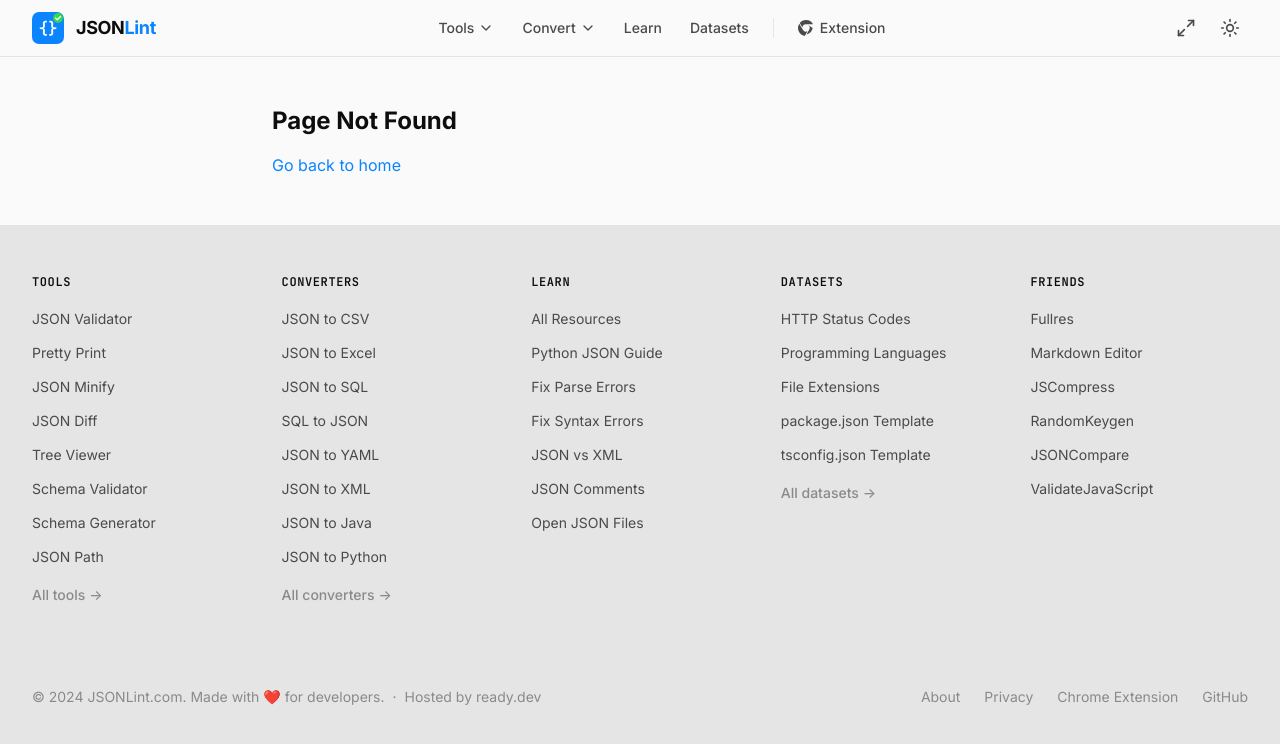
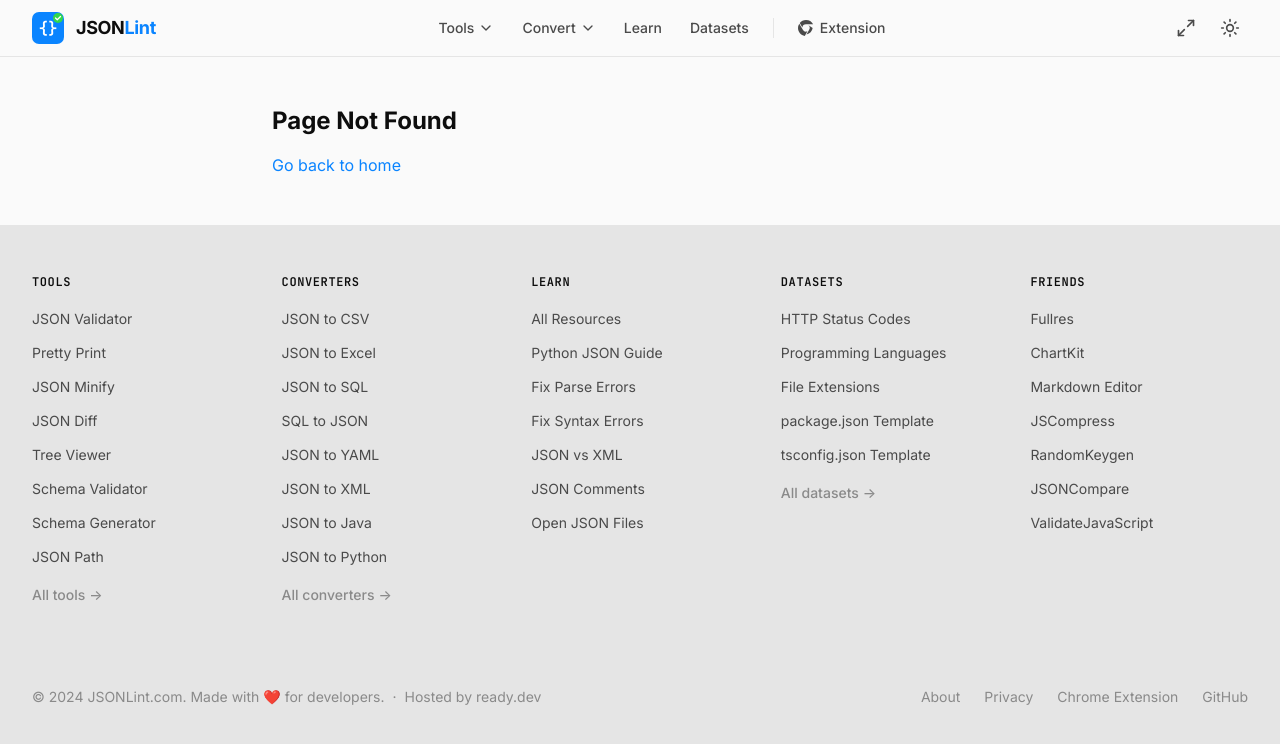
Before and after one commit to circlecell/jsonlint, a Next.js app: page / in a window 1280 px wide. Shown: the top 744 px of the page. Built offline with nearby package versions, Linux system fonts and the light colour scheme.

Commit message:
Add ChartKit to friends section in footer

```diff
--- a/components/Footer.tsx
+++ b/components/Footer.tsx
@@ -42,6 +42,7 @@
   ],
   friends: [
     { href: 'https://fr.sh/7ee613', label: 'Fullres', external: true },
+    { href: 'https://chartkit.dev', label: 'ChartKit', external: true },
     { href: 'https://markdowneditor.org', label: 'Markdown Editor', external: true },
     { href: 'https://jscompress.com/', label: 'JSCompress', external: true },
     { href: 'https://randomkeygen.com/', label: 'RandomKeygen', external: true },
```
